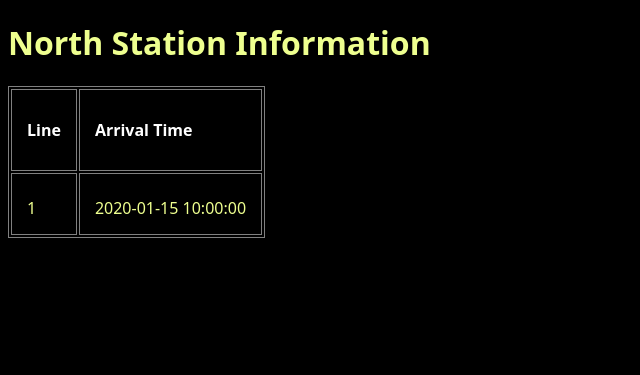
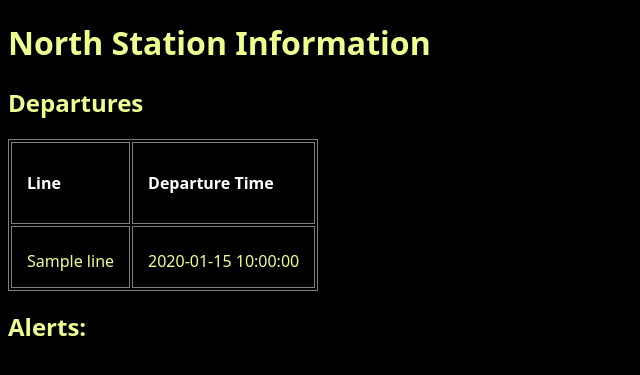
Before and after one commit to skylera93/mbta-app, a Flask app: template templates/index.html in a window 1280 px wide. Shown: the part 44-419 px from the top of the page, without its empty margins (0-640 px from the left). Run offline with Flask 2, Linux system fonts and the light colour scheme; the template is opened without the code that fills it: most values are stand-ins (such as "Sample title", 1, 10 or a date in 2020); some libraries are stand-ins or nearby versions.

Commit message:
Move some json parsing into the python script, neaten Departure Time format, use full alert header

```diff
--- a/app.py
+++ b/app.py
@@ -6,15 +6,36 @@
 
 app = Flask(__name__)
 BASE_ENDPOINT = "https://api-v3.mbta.com/"
-SCHEDULES_ARGS = "schedules?include=route,trip,stop&filter[stop]=place-north"
+SCHEDULES_ARGS = "schedules?include=route,trip,stop&filter[stop]=place-north&sort=departure_time&page[limit]=10"
+ALERTS_ARGS = "alerts?filter[stop]=place-north&page[limit]=5"
 
-def get_routes():
+def get_departures():
     response = requests.get(BASE_ENDPOINT + SCHEDULES_ARGS)
-    return response.json()["data"][:10]
+
+    departures = []
+    for schedule in response.json()["data"]:
+        departure_time = schedule['attributes']['departure_time']
+        departure_time = departure_time[11:16]
+        departures.append({
+            "Line": schedule['relationships']['route']['data']['id'],
+            "DepartureTime": departure_time
+        })
+
+    return departures
+
+def get_alerts():
+    response = requests.get(BASE_ENDPOINT + ALERTS_ARGS)
+
+    alerts = []
+    for alert in response.json()["data"]:
+        alerts.append({
+            "Message": alert['attributes']['header']
+        })
+
+    return alerts
 
 @app.route('/')
 def index():
-    routes = get_routes()
-    for route in routes:
-        print(route)
-    return render_template('index.html', routes=routes)
+    departures = get_departures()
+    alerts = get_alerts()
+    return render_template('index.html', departures=departures, alerts=alerts)
--- a/static/css/style.css
+++ b/static/css/style.css
@@ -6,6 +6,10 @@
 
 h1, h2, h3, h4, h5, h6 {
     color: rgb(238, 255, 143);
+}
+
+li {
+    color: white;
 }
 
 table, th, td {
--- a/templates/index.html
+++ b/templates/index.html
@@ -2,16 +2,24 @@
 
 {% block content %}
     <h1>{% block title %} North Station Information {% endblock %}</h1>
+    <h2>Departures</h2>
     <table border-spacing=30px>
         <tr>
             <th>Line</th>
-            <th>Arrival Time</th>
+            <th>Departure Time</th>
         </tr>
-        {% for route in routes %}
+        {% for departure in departures %}
         <tr>
-            <td>{{ route['relationships']['route']['data']['id'] }}</td>
-            <td>{{ route['attributes']['arrival_time'] }}</td>
+            <td>{{ departure['Line'] }}</td>
+            <td>{{ departure['DepartureTime'] }}</td>
         </tr>
         {% endfor %}
     </table>
+    <h2>Alerts:</h2>
+        <ul>
+            {% for alert in alerts %}
+            <li>{{ alert['Message'] }}</li>
+            {% endfor %}
+        </ul>
+    </table>
 {% endblock %}
```
